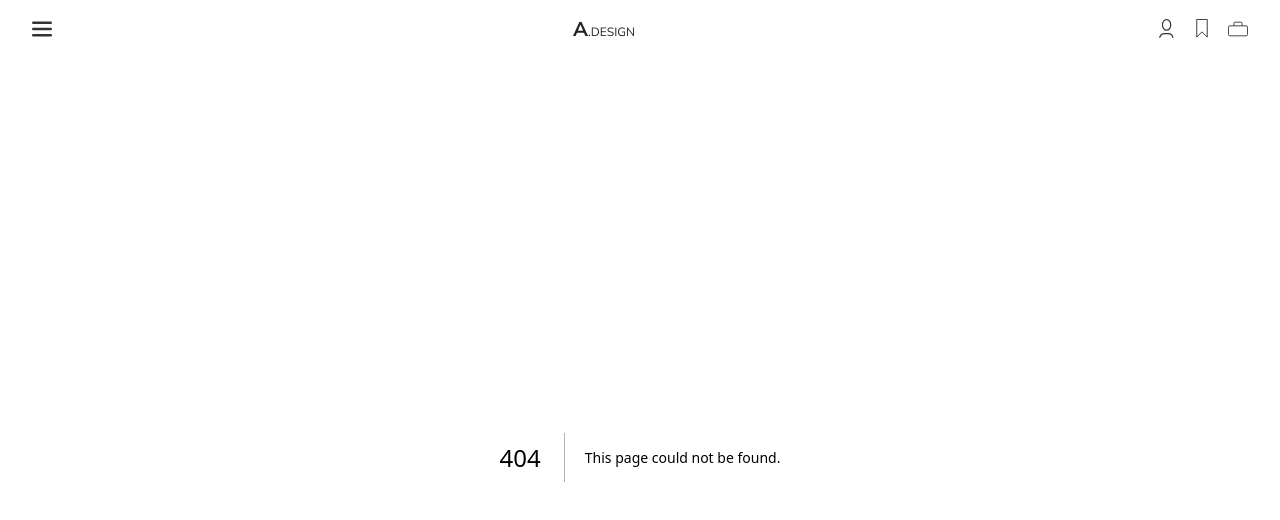
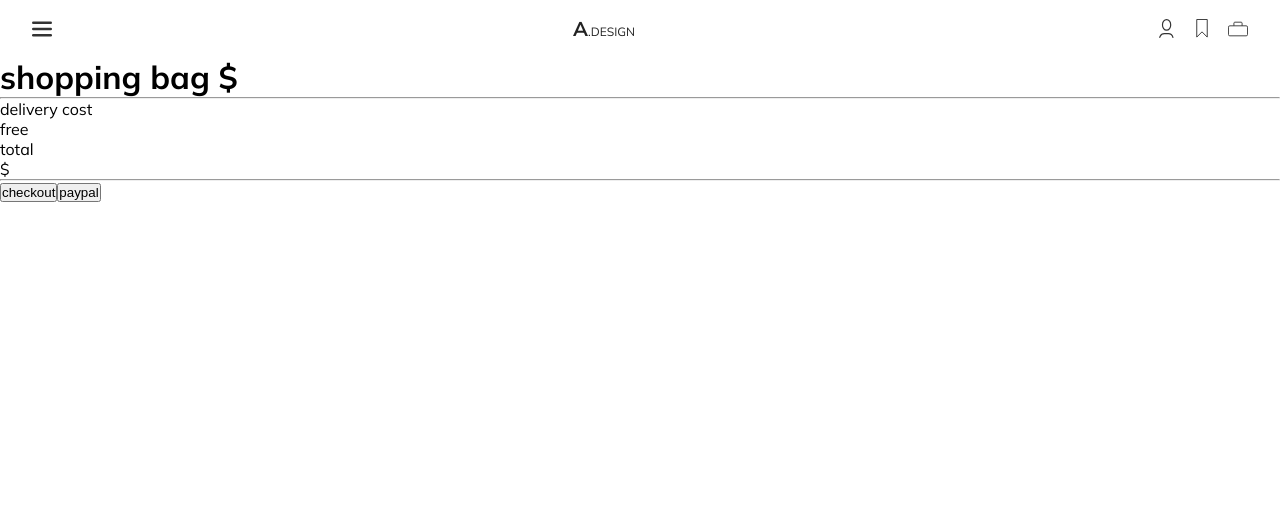
Before and after one commit to Wichosu/suit-ecommerce, a Next.js app: page /cart in a window 1280 px wide. Before the commit this address had no page. Shown: the top 520 px of the page. Built offline with nearby package versions, Linux system fonts and the light colour scheme.

Commit message:
added cart page

```diff
--- /dev/null
+++ b/pages/cart.js
@@ -0,0 +1,23 @@
+
+export default function Cart(){
+  return(
+    <>
+      <h1>shopping bag $ </h1>
+      {/**Create a component for products on cart */}
+      <hr />
+      <div>
+        <p>delivery cost</p>
+        <p>free</p>
+      </div>
+      <div>
+        <p>total</p>
+        <p>$ </p>
+      </div>
+      <hr />
+      {/**Banner or logos */}
+      <img src='' alt='' />
+      <button>checkout</button>
+      <button>paypal</button>
+    </>
+  )
+}
```
